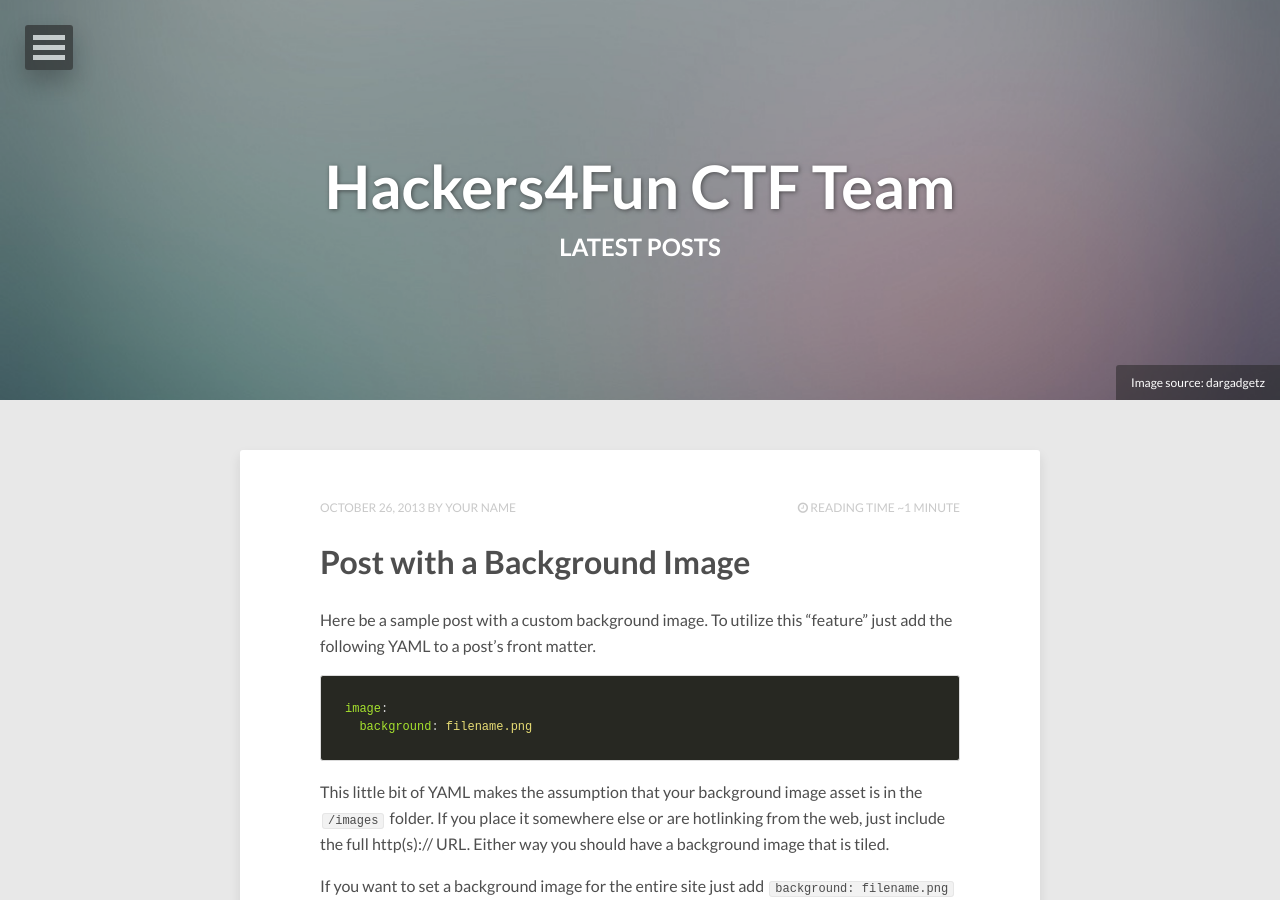
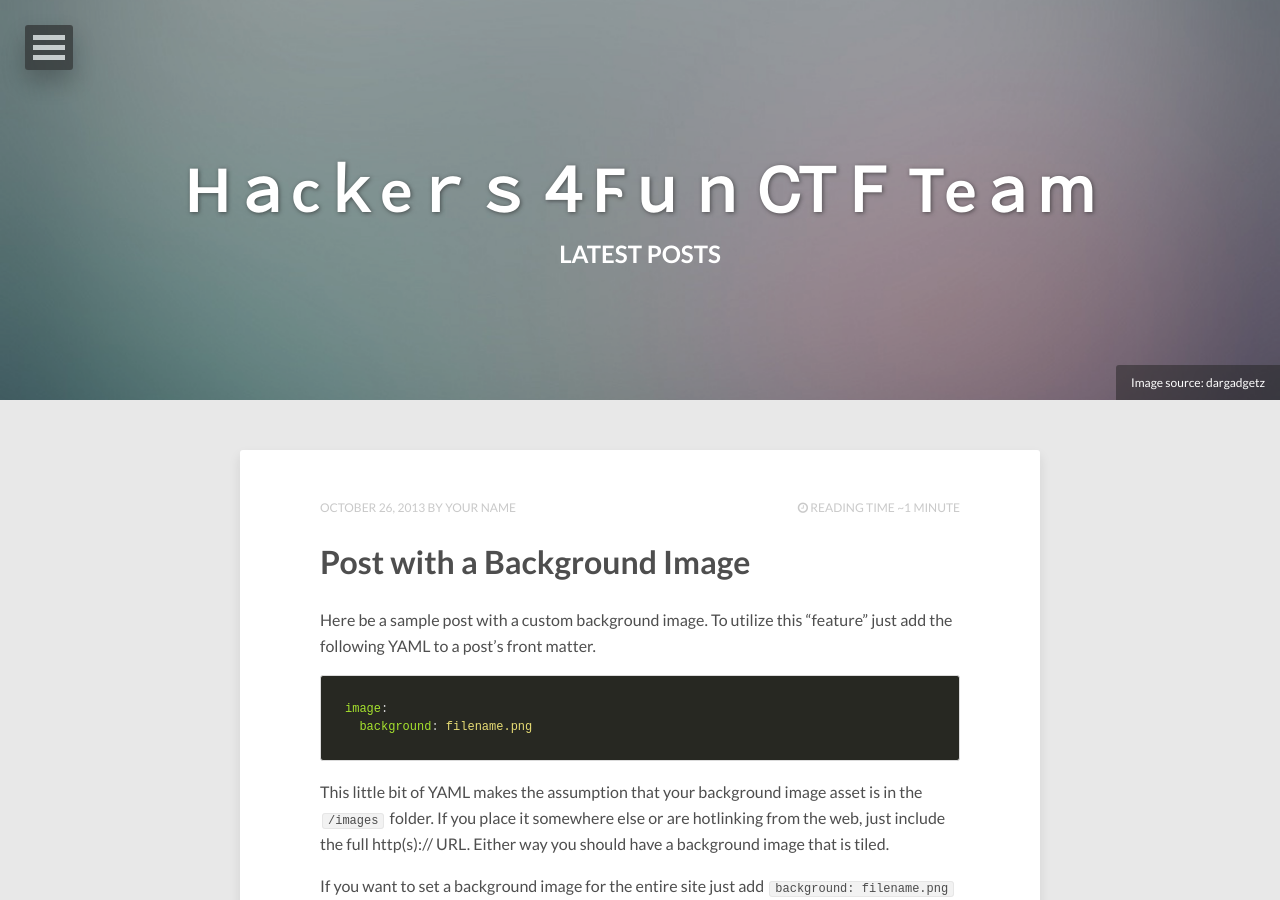
Before and after one commit to hackers4f/hackers4f.github.io, a Jekyll site: the page built from index.html, in a window 1280 px wide and 900 px high. Built offline with Jekyll 4.4.1, drawn with Linux system fonts in a browser that asks for light colours; nearby versions of some CDN libraries; the list of posts is cut into pages by our own code.

Commit message:
Update _config.yml

```diff
--- a/_config.yml
+++ b/_config.yml
@@ -1,4 +1,4 @@
-title:            Hackers4Fun CTF Team
+title:            Ηａϲｋеｒｓ４Ϝｕｎ ᏟᎢＦ Τеａⅿ
 description:      Describe your website here.
 disqus_shortname:
 reading_time:     true
```
